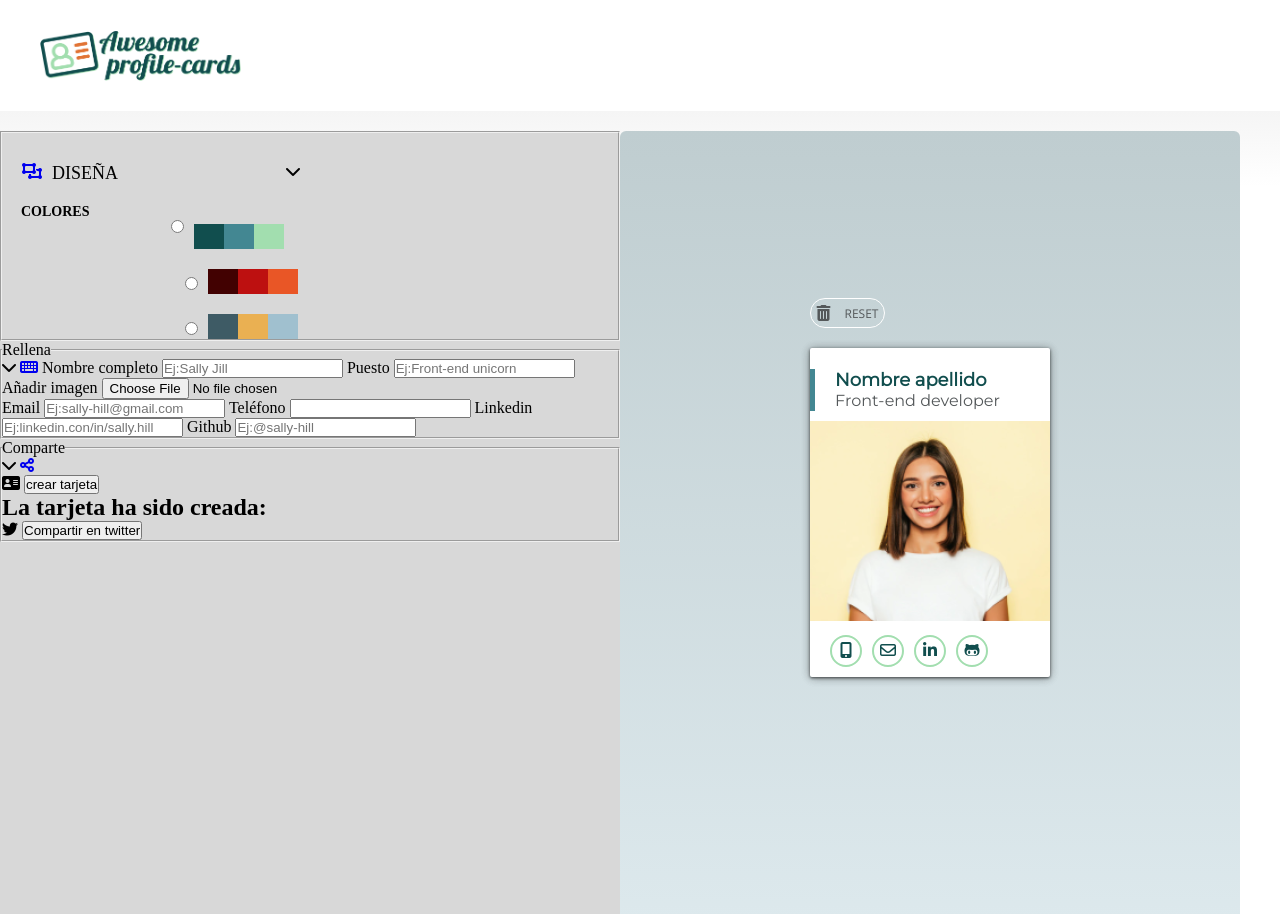
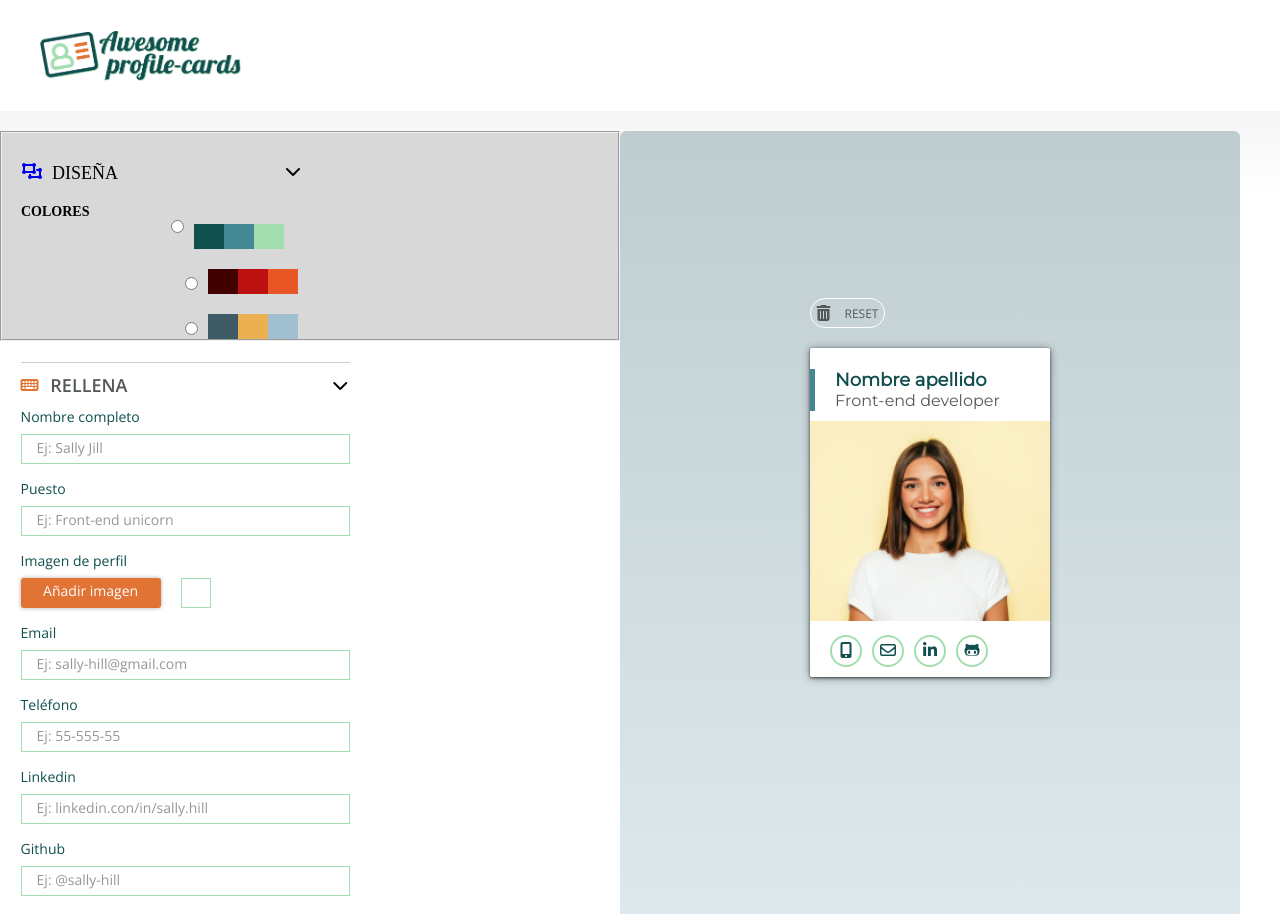
Before and after one commit to aliciaapadron/ana-bolena-profile-cards, a website: page public/card.html in a window 1280 px wide. Shown: the top 914 px of the page. Drawn offline with nearby package versions, Linux system fonts and the light colour scheme.

Commit message:
modified fill_in html and added styles

```diff
--- a/public/card.html
+++ b/public/card.html
@@ -105,42 +105,77 @@
             </div>
           </fieldset>
 
-          <fieldset>
-            <i class="fa-solid fa-chevron-down"></i>
-            <a href="http://"><i class="fa-solid fa-keyboard"></i></a>
-            <legend>Rellena</legend>
-            <form action="">
-              <label for="name">Nombre completo</label>
-              <input type="text" id="name" name="name" placeholder="Ej:Sally Jill" />
-              <label for="job">Puesto</label>
-              <input type="text" id="job" name="job" placeholder="Ej:Front-end unicorn" />
-            </form>
-            <label for="img">
-              <div>
-                <label for="file">Añadir imagen</label>
-                <input type="file" />
-              </div>
-            </label>
+          <fieldset class="fill__fieldset">
+            <div class="fill__title">
+              <i class="fa-solid fa-keyboard fill__keyboard"></i>
+              <!-- <legend class="fill__legend">Rellena</legend> -->
+              <!-- he optado por usar p en vez de legend porque me estaba suponiendo mucho lío -->
+              <p class="fill__legend">Rellena</p>
+              <i class="fa-solid fa-chevron-down fill__arrow"></i>
+            </div>
 
-            <form action="">
-              <label for="email">Email</label>
+            <!-- habría que borrar las dos lineas siguientes pero al hacerlo me cambia el estilo -->
+            <form class="fill__form" action=""></form>
+
+            <form class="fill__form" action="">
+              <label class="form__label" for="name">Nombre completo</label>
               <input
+                class="form__field"
+                type="text"
+                id="name"
+                name="name"
+                placeholder="Ej: Sally Jill"
+              />
+              <label class="form__label" for="job">Puesto</label>
+              <input
+                class="form__field"
+                type="text"
+                id="job"
+                name="job"
+                placeholder="Ej: Front-end unicorn"
+              />
+
+              <label class="form__label form__img" for="img"> Imagen de perfil </label>
+
+              <span class="span__row">
+                <label for="file-upload" class="subir">Añadir imagen</label>
+                <input type="file" name="" id="file-upload" style="display: none" />
+
+                <div class="form__box"></div>
+              </span>
+
+              <label class="form__label" for="email">Email</label>
+              <input
+                class="form__field"
                 type="email"
                 id="email"
                 name="email"
-                placeholder="Ej:sally-hill@gmail.com"
+                placeholder="Ej: sally-hill@gmail.com"
               />
-              <label for="“telephone”">Teléfono</label>
-              <input type="“tel”" id="“telephone”" name="“telephone”" />
-              <label for="text">Linkedin</label>
+              <label class="form__label" for="“telephone”">Teléfono</label>
               <input
+                class="form__field"
+                type="“tel”"
+                id="“telephone"
+                name="telephone"
+                placeholder="Ej: 55-555-55"
+              />
+              <label class="form__label" for="text">Linkedin</label>
+              <input
+                class="form__field"
                 type="text"
                 id="linkedin"
                 name="linkedin"
-                placeholder="Ej:linkedin.con/in/sally.hill"
+                placeholder="Ej: linkedin.con/in/sally.hill"
               />
-              <label for="text">Github</label>
-              <input type="text" id="github" name="github" placeholder="Ej:@sally-hill" />
+              <label class="form__label" for="text">Github</label>
+              <input
+                class="form__field"
+                type="text"
+                id="github"
+                name="github"
+                placeholder="Ej: @sally-hill"
+              />
             </form>
           </fieldset>
 
--- /dev/null
+++ b/src/scss/layout/_fill_in.scss
@@ -0,0 +1,108 @@
+.fill {
+  &__fieldset {
+    border-color: transparent;
+    background-color: $white-two;
+    padding: 3%;
+  }
+
+  &__title {
+    display: flex;
+    flex-direction: row;
+    height: fit-content;
+    width: auto;
+    border-top: 1px solid #6b6b6b58;
+    max-width: 329px;
+    align-items: center;
+    justify-content: space-between;
+  }
+
+  &__keyboard {
+    width: 6%;
+    color: $dull-orange;
+  }
+
+  &__arrow {
+    width: 5%;
+  }
+
+  &__legend {
+    padding: 10px 10px;
+    text-transform: uppercase;
+    font-family: "Open Sans";
+    font-size: 18px;
+    font-weight: 600;
+    color: $gunmetal;
+    width: 89%;
+    text-align: left;
+  }
+
+  &__form {
+    display: flex;
+    flex-direction: column;
+  }
+}
+
+.form {
+  &__label {
+    font-family: "Open Sans";
+    font-size: 14px;
+    color: $dark-green-blue;
+    line-height: 1.43;
+    margin: 0 0 7px;
+  }
+
+  &__field {
+    margin: 0 0 15px 0;
+    padding: 0 0 0 15px;
+    max-width: 329px;
+    height: 30px;
+    border: solid 1px $hospital-green;
+
+    &--button {
+      margin: 0 0 15px 0;
+    }
+  }
+
+  &__img {
+    display: flex;
+    flex-direction: column;
+  }
+
+  &__box {
+    width: 30px;
+    height: 30px;
+
+    border: solid 1px $hospital-green;
+    margin: 0 0 15px 20px;
+  }
+}
+
+input::placeholder,
+textarea::placeholder {
+  font-family: "Open Sans";
+  font-size: 14px;
+  color: $brownish-grey;
+  opacity: 0.7;
+}
+
+.subir {
+  font-family: "Open Sans";
+  font-size: 14px;
+  line-height: 1.43;
+  letter-spacing: normal;
+  color: $white-two;
+  text-align: center;
+
+  width: 140px;
+  height: 30px;
+  margin: 0 0 15px 0;
+  padding: 3px 22px 7px;
+  border-radius: 3px;
+  box-shadow: 0 0 4px 0 rgba(0, 0, 0, 0.32);
+  background-color: $dull-orange;
+}
+
+.span__row {
+  display: flex;
+  flex-direction: row;
+}
--- a/src/scss/main.scss
+++ b/src/scss/main.scss
@@ -5,4 +5,5 @@
 @import 'layout/main';
 @import './layout/profile-card';
 @import './layout/desings';
+@import './layout/fill_in';
 @import 'layout/footer';
```
Also changed, not shown: src/html/partials/fill_in.html (+60 -25 lines), public/assets/css/main.css, 1 other file.
